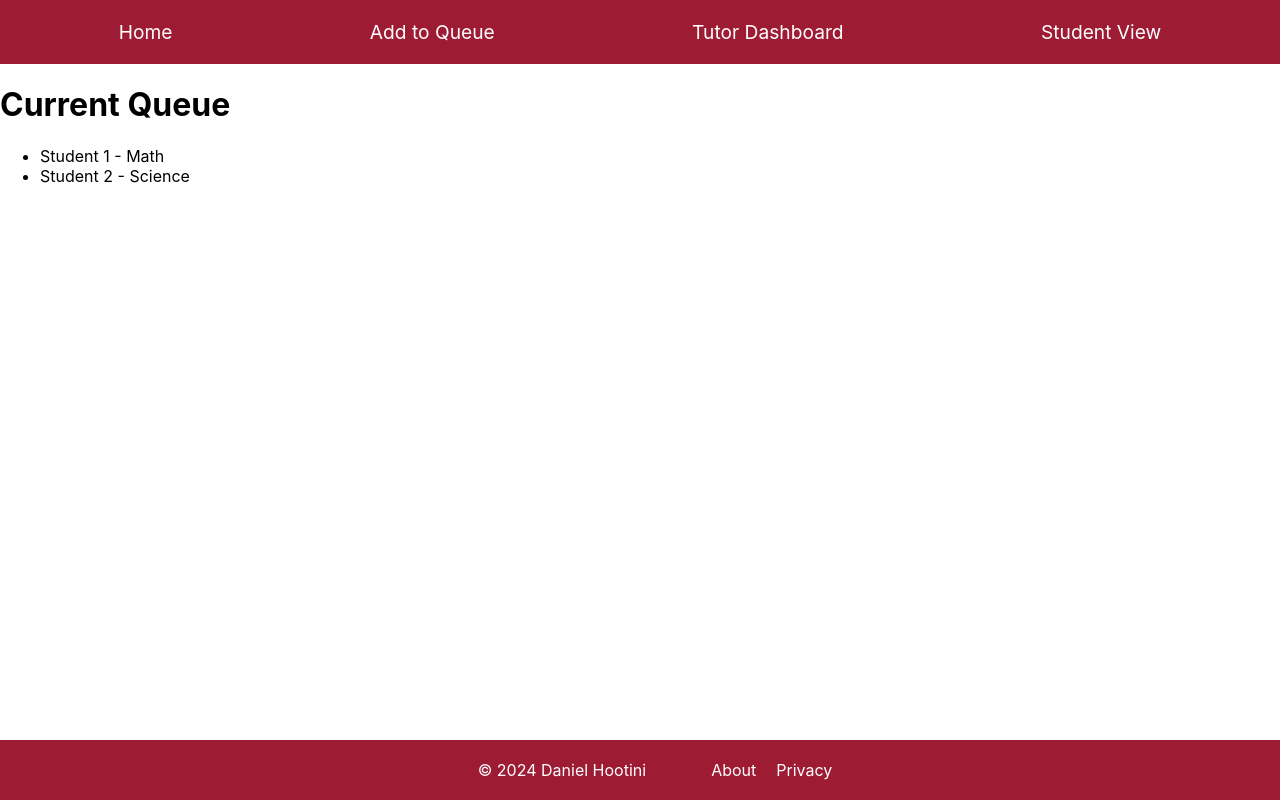
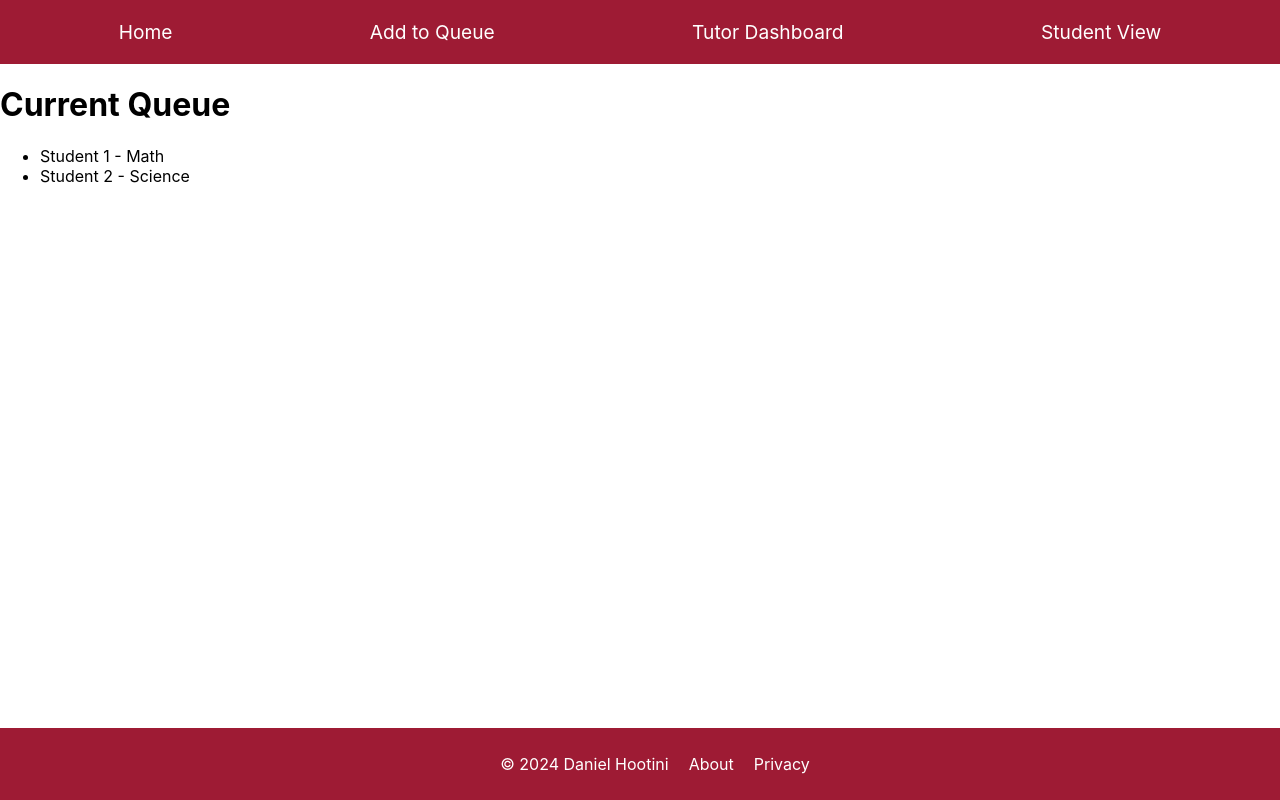
Before and after one commit to DanielH987/tutoring-queue, a React (Create React App) app: page / in a window 1280 px wide. Built offline with nearby package versions, Linux system fonts and the light colour scheme.

Commit message:
style: Update Footer component styling

```diff
--- a/src/styles/Footer.css
+++ b/src/styles/Footer.css
@@ -1,30 +1,29 @@
 .footer {
-  background-color: #9E1B34;
-  padding: 20px;
+  background-color: #9e1b34;
+  padding: 10px 20px;
   color: white;
   text-align: center;
   position: fixed;
   bottom: 0;
   width: 100%;
-  display: flex;
-  justify-content: center;
-  align-items: center;
+  display: flex; /* Flexbox to align items */
+  justify-content: center; /* Center all elements horizontally */
+  align-items: center; /* Vertically center the items */
 }
 
-.footer p,
-.footer-nav-list {
-  margin: 0;
-  display: inline-block;
+.footer p {
+  margin-right: 10px; /* Adjust the margin between the text and the links */
 }
 
 .footer-nav-list {
   list-style-type: none;
-  display: flex;
-  margin-left: 15px;
+  display: flex; /* Display the list items in a row */
+  margin: 0;
+  padding: 0;
 }
 
 .footer-nav-list li {
-  margin: 0 10px;
+  margin: 0 10px; /* Set equal margin between the links */
 }
 
 .footer a {
```
